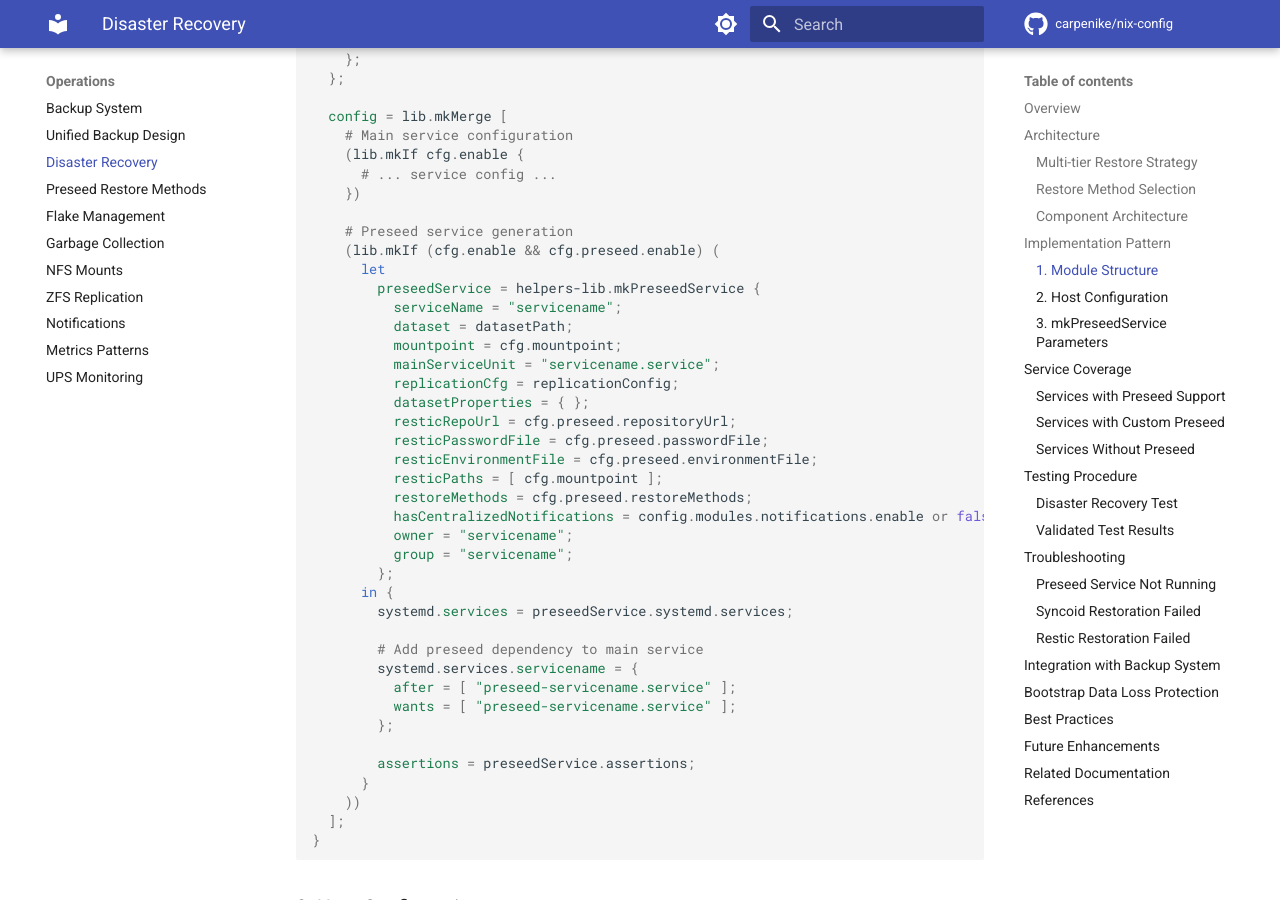
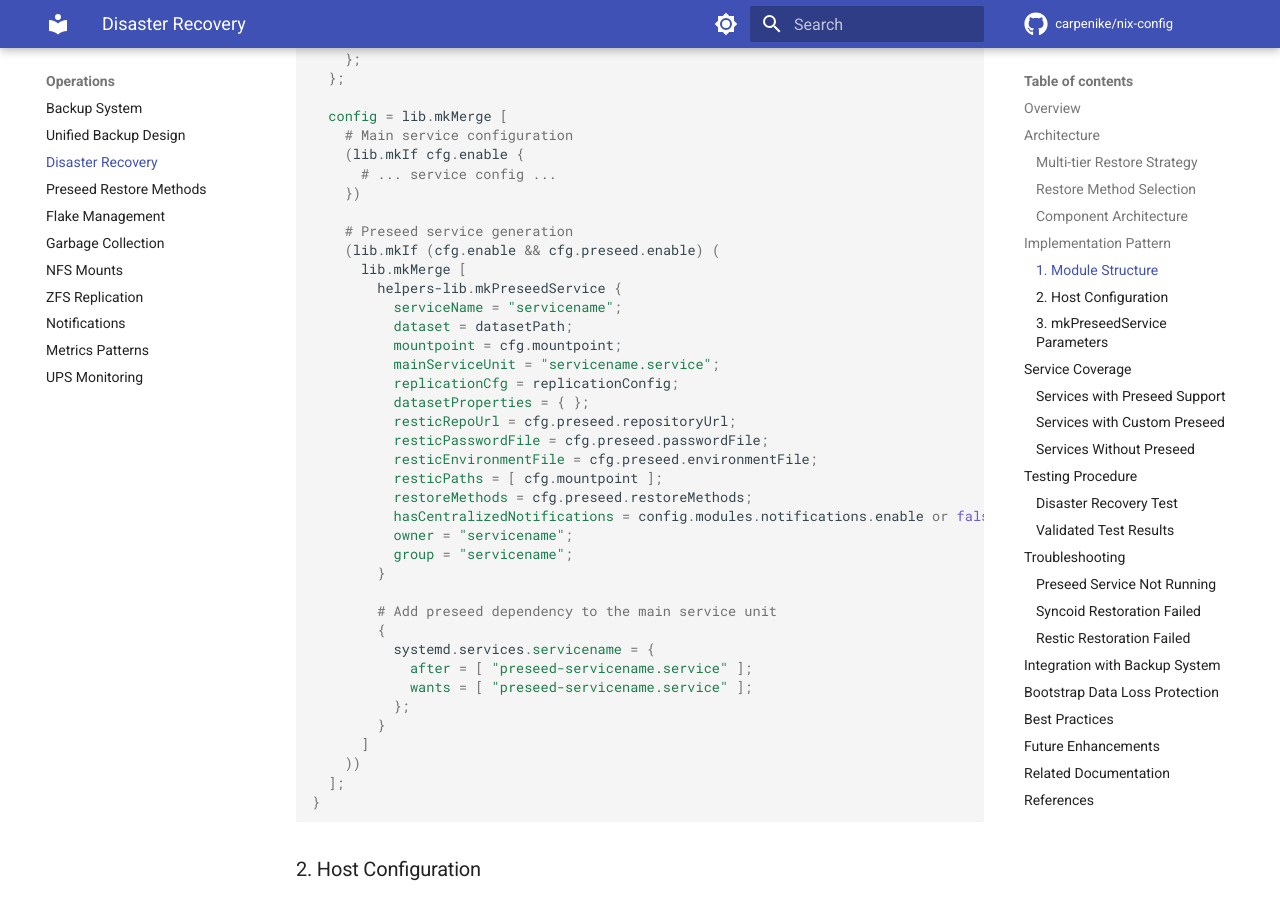
Before and after one commit to carpenike/nix-config, an MkDocs documentation site: the page built from docs/disaster-recovery-preseed-pattern.md, in a window 1280 px wide and 900 px high, scrolled down 4675 px. Built offline with MkDocs 1.6.1 and Material for MkDocs 9.7.7, drawn with Linux system fonts in a browser that asks for light colours; comment, search, counter and statistics services are not loaded; some of the changed text lies outside the part shown.

```diff
--- a/docs/disaster-recovery-preseed-pattern.md
+++ b/docs/disaster-recovery-preseed-pattern.md
@@ -220,8 +220,8 @@
 
     # Preseed service generation
     (lib.mkIf (cfg.enable && cfg.preseed.enable) (
-      let
-        preseedService = helpers-lib.mkPreseedService {
+      lib.mkMerge [
+        helpers-lib.mkPreseedService {
           serviceName = "servicename";
           dataset = datasetPath;
           mountpoint = cfg.mountpoint;
@@ -236,18 +236,16 @@
           hasCentralizedNotifications = config.modules.notifications.enable or false;
           owner = "servicename";
           group = "servicename";
-        };
-      in {
-        systemd.services = preseedService.systemd.services;
+        }
 
-        # Add preseed dependency to main service
-        systemd.services.servicename = {
-          after = [ "preseed-servicename.service" ];
-          wants = [ "preseed-servicename.service" ];
-        };
-
-        assertions = preseedService.assertions;
-      }
+        # Add preseed dependency to the main service unit
+        {
+          systemd.services.servicename = {
+            after = [ "preseed-servicename.service" ];
+            wants = [ "preseed-servicename.service" ];
+          };
+        }
+      ]
     ))
   ];
 }
@@ -304,6 +302,8 @@
 | `hasCentralizedNotifications` | bool | Whether to send notifications |
 | `owner` | string | Dataset owner user |
 | `group` | string | Dataset owner group |
+
+> 💡 `mkPreseedService` automatically emits Prometheus textfile metrics (`zfs_preseed_*`) and, when `hasCentralizedNotifications = true`, uses the shared `notify@` infrastructure to announce successes or failures.
 
 ## Service Coverage
 
```
Also changed, not shown: 2 other files.
